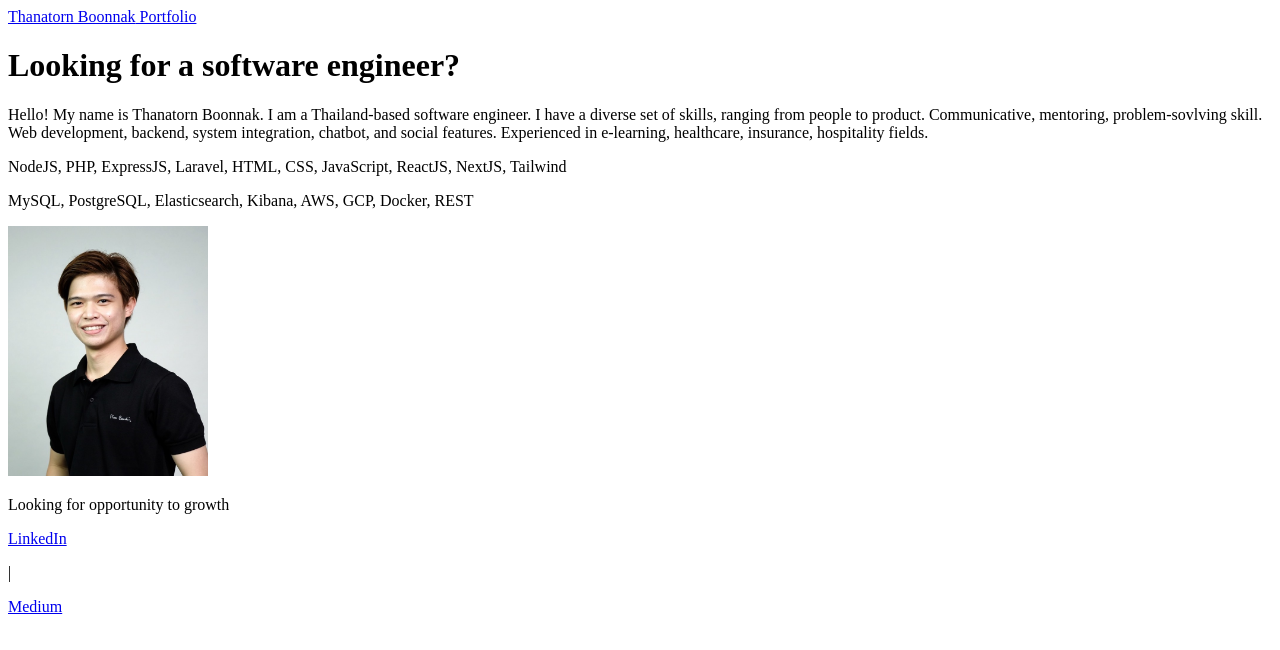
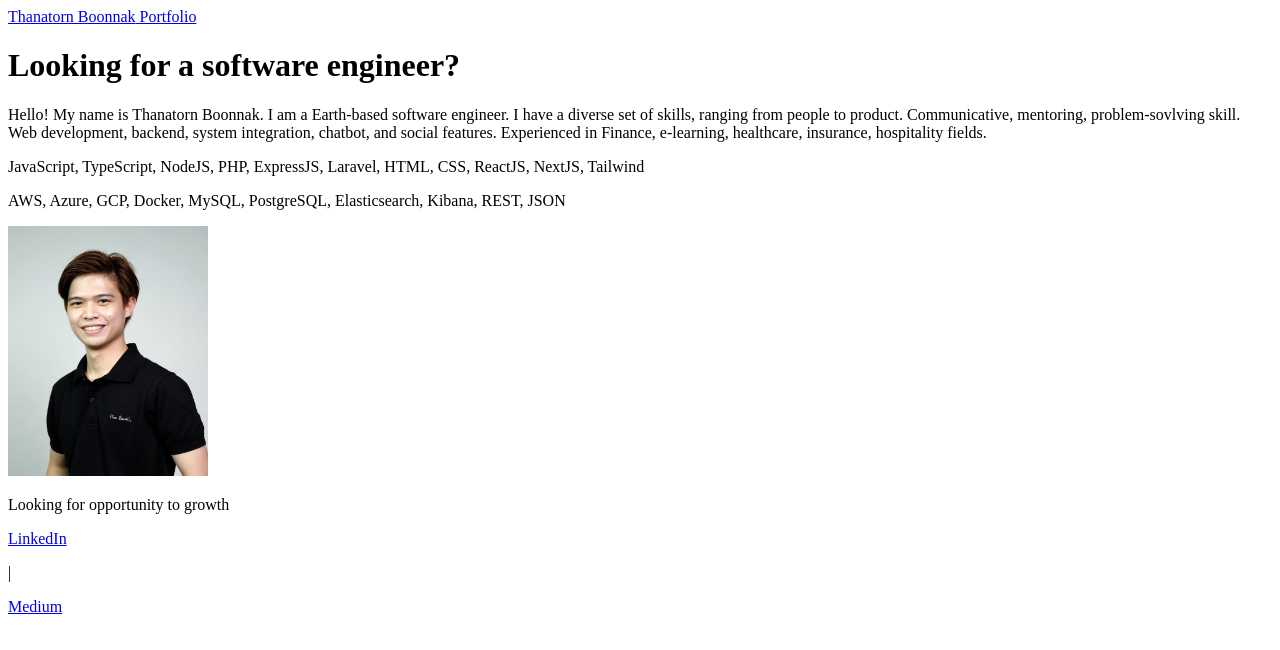
Before and after one commit to maxkyclub/portfolio, a Next.js app: page / in a window 1280 px wide. Shown: the top 650 px of the page. Built offline with nearby package versions, Linux system fonts and the light colour scheme.

Commit message:
Update About.js

```diff
--- a/components/About.js
+++ b/components/About.js
@@ -12,19 +12,19 @@ const About = () => {
                     </h1>
                     <div className="mt-6 text-gray-800 dark:text-white">
                         <p className="mb-4">
-                            Hello! My name is Thanatorn Boonnak. I am a Thailand-based software engineer.
+                            Hello! My name is Thanatorn Boonnak. I am a Earth-based software engineer.
                             I have a diverse set of skills, ranging from people to product. Communicative, mentoring, problem-sovlving skill. Web development, backend, system integration, chatbot, and social features.
-                            Experienced in e-learning, healthcare, insurance, hospitality fields.
+                            Experienced in Finance, e-learning, healthcare, insurance, hospitality fields.
                         </p>
                     </div>
                         <div className="mt-6 text-gray-800 dark:text-white">
                             <p class="px-4 py-1 text-sm text-white bg-red-600 border-transparent  hover:text-red-600 hover:bg-white font-semibold rounded-full border hover:border-red-200 focus:outline-none focus:ring-2 focus:ring-purple-600 focus:ring-offset-2">
-                                NodeJS, PHP, ExpressJS, Laravel, HTML, CSS, JavaScript, ReactJS, NextJS, Tailwind
+                                JavaScript, TypeScript, NodeJS, PHP, ExpressJS, Laravel, HTML, CSS, ReactJS, NextJS, Tailwind
                             </p>
                         </div>
                         <div className="mt-1 text-gray-800 dark:text-white">
                             <p class="px-4 py-1 text-sm text-white bg-yellow-400 border-transparent  hover:text-yellow-400 hover:bg-white font-semibold rounded-full border hover:border-yellow-200 focus:outline-none focus:ring-2 focus:ring-purple-600 focus:ring-offset-2">
-                                MySQL, PostgreSQL, Elasticsearch, Kibana, AWS, GCP, Docker, REST
+                                AWS, Azure, GCP, Docker, MySQL, PostgreSQL, Elasticsearch, Kibana, REST, JSON
                             </p>
                         </div>
                     </div>
```
